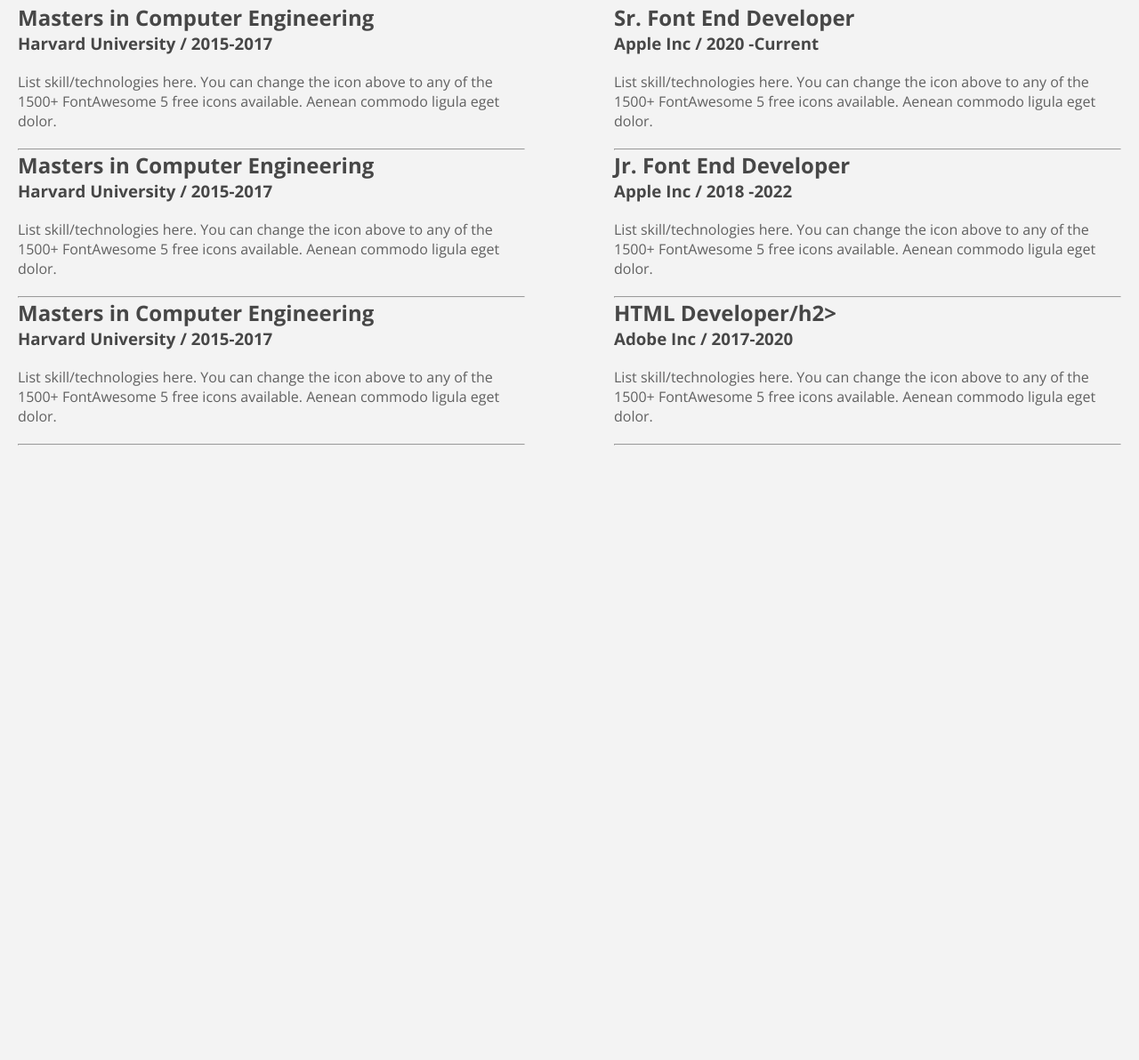
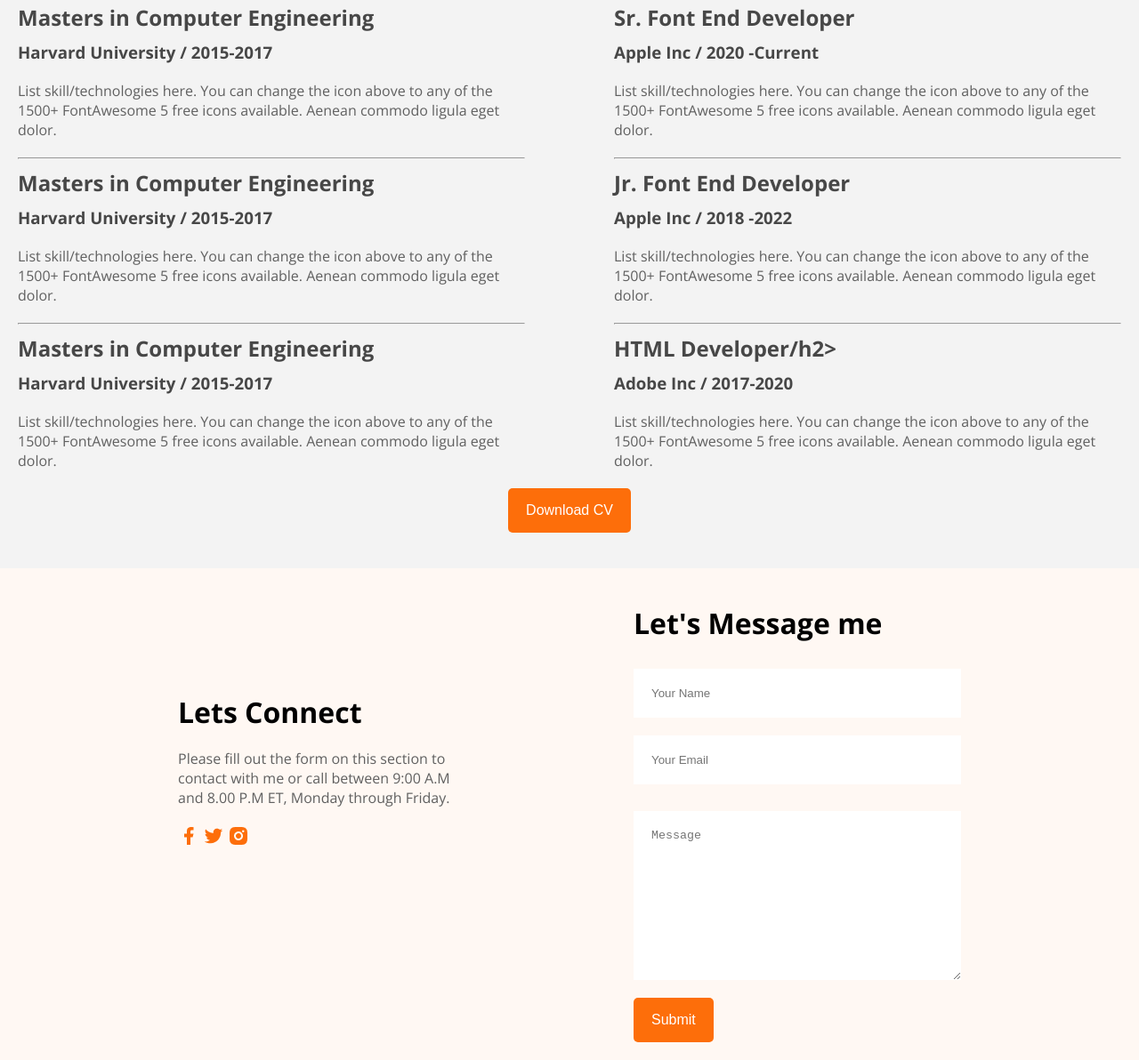
Before and after one commit to Khandaker-Sojol/Developer-Portfolio, a plain HTML site: page index.html in a window 1280 px wide. Shown: the part 2167-3359 px from the top of the page at 89% size. Before the commit the page ends 2668 px from the top, so only its background shows below. Drawn offline with nearby package versions, Linux system fonts and the light colour scheme.

Commit message:
footer added

```diff
--- a/Styles/style.css
+++ b/Styles/style.css
@@ -188,7 +188,52 @@ nav ul li a {
 .education h1{
     text-align: start;
 }
+.resume h2{
+    margin: 10px 0;
+}
 
 .my-ex-h h1{
     text-align: start;
 }
+.btn{
+    text-align: center;
+}
+
+/* footer css */
+.footer{
+    display: flex;
+    gap: 100px;
+    background-color:#FFF8F3 ;
+    padding: 20px 100px;
+    margin-top: 40px;
+   max-width: 1600px;
+}
+.footer h1{
+    text-align: start;
+    padding: 20px 0;
+
+}
+.footer p{
+    margin-bottom: 20px;
+}
+.footer-text{
+    width: 40%;
+    margin:100px;
+}
+.form{
+    width: 60%;
+}
+.form input{
+    background-color: white;
+    padding: 20px;
+    width:70%;
+    border: 0;
+    margin: 10px 0;
+}
+.form textarea{
+    display: block;
+    width: 70%;
+    border: 0;
+    padding: 20px;
+    margin: 20px 0;
+}
--- a/index.html
+++ b/index.html
@@ -144,7 +144,7 @@
                             List skill/technologies here. You can change the icon above
                             to any of the 1500+ FontAwesome 5 free icons available. Aenean commodo ligula eget dolor.
                         </p>
-                        <hr>
+
                     </div>
                 </div>
                 <div class="my-ex-h">
@@ -178,14 +178,39 @@
                                     to any of the 1500+ FontAwesome 5 free icons available. Aenean commodo ligula eget
                                     dolor.
                                 </p>
-                                <hr>
+
                         </div>
                     </div>
                 </div>
             </div>
+            <div class="btn">
+                <button class="primary-btn">Download CV</button>
+            </div>
         </section>
     </main>
-    <footer></footer>
+    <footer class="footer">
+        <div class="footer-text">
+            <h1>Lets Connect</h1>
+            <p>Please fill out the form on this section to contact with me or call between 9:00 A.M and 8.00 P.M ET, Monday through Friday.</p>
+            <div class="icons">
+                <img src="./images/icons/facebook.png" alt="">
+                <img src="./images/icons/twitter.png" alt="">
+                <img src="./images/icons/insta.png" alt="">
+            </div>
+        </div>
+
+        <div class="form">
+            <h1>Let's Message me</h1>
+            <form action="">
+                <input type="text" name="name" placeholder="Your Name" required id="">
+                <input type="email" name="email" placeholder="Your Email" required id="">
+
+                <textarea name="message" placeholder="Message" rows="10" cols="30" id=""></textarea>
+                <button class="primary-btn">Submit</button>
+            </form>
+        </div>
+    </footer>
+    <script src="https://kit.fontawesome.com/354253801d.js" crossorigin="anonymous"></script>
 </body>
 
 </html>
```
